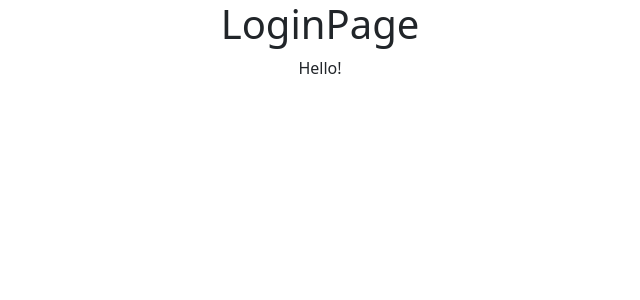
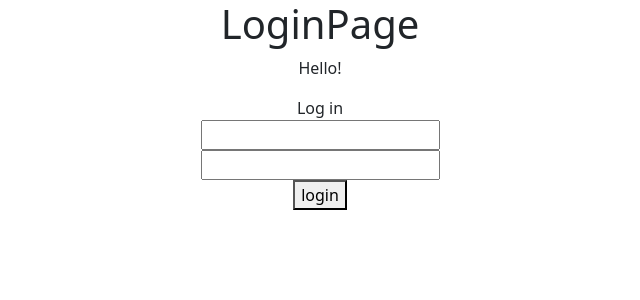
Before and after one commit to swsnu/swppfall2022-team16, a React (Create React App) app in the folder frontend/: page /login in a window 1280 px wide. Shown: the top 300 px of the page, without its empty margins (320-960 px from the left). Built offline with nearby package versions, Linux system fonts and the light colour scheme.

Commit message:
Add Login with axios post

```diff
--- a/frontend/src/components/LoginForm.tsx
+++ b/frontend/src/components/LoginForm.tsx
@@ -1,7 +1,30 @@
-import React from 'react'
+import React, { useState } from 'react'
+import { useDispatch } from 'react-redux'
+import { AppDispatch } from '../store'
+import { login } from '../store/slices/bridgeus'
 
 export default function LoginForm (): JSX.Element {
-  return <div>
-    Hi LoginForm!
-  </div>
+  const dispatch = useDispatch<AppDispatch>()
+  const [email, setEmail] = useState<string>('')
+  const [password, setPassword] = useState<string>('')
+
+  const loginbuttonHandler = async () => {
+    const result = await dispatch(login({ email: email, password: password }))
+    console.log(result)
+  }
+
+  return (
+    <div className='Login'>
+      <div className='Login-page'>
+        <div className = "pageTitle"> Log in </div>
+        <div className = "email-input">
+          <input id = "email-input" type = "email" onChange = {(e) => setEmail(e.target.value)}></input>
+        </div>
+        <div className = "pw-input">
+          <input id = "pw-input" type = "pw" onChange = {(e) => setPassword(e.target.value)}></input>
+        </div>
+      </div>
+    <button id = "login-button" onClick = {() => loginbuttonHandler()}>login</button>
+    </div>
+  )
 }
--- a/frontend/src/index.tsx
+++ b/frontend/src/index.tsx
@@ -3,13 +3,17 @@ import ReactDOM from 'react-dom/client'
 import './index.css'
 import App from './App'
 import reportWebVitals from './reportWebVitals'
+import { Provider } from 'react-redux'
+import { store } from './store'
 
 const root = ReactDOM.createRoot(
   document.getElementById('root') as HTMLElement
 )
 root.render(
   <React.StrictMode>
-    <App />
+    <Provider store={store}>
+      <App />
+    </Provider>
   </React.StrictMode>
 )
 
--- a/frontend/src/pages/LoginPage.tsx
+++ b/frontend/src/pages/LoginPage.tsx
@@ -1,8 +1,10 @@
 import React from 'react'
+import LoginForm from '../components/LoginForm'
 
 export default function LoginPage (): JSX.Element {
   return <div>
     <h1>LoginPage</h1>
     <p>Hello!</p>
+    <LoginForm />
   </div>
 }
--- /dev/null
+++ b/frontend/src/store/index.ts
@@ -0,0 +1,12 @@
+import { configureStore } from '@reduxjs/toolkit'
+import bridgeusReducer from './slices/bridgeus'
+
+export const store = configureStore({
+  reducer: {
+    bridgeus: bridgeusReducer
+  }
+})
+
+export type RootState = ReturnType<typeof store.getState>
+export type AppStore = typeof store
+export type AppDispatch = typeof store.dispatch
--- /dev/null
+++ b/frontend/src/store/slices/bridgeus.ts
@@ -0,0 +1,55 @@
+import { createAsyncThunk, createSlice } from '@reduxjs/toolkit'
+import axios from 'axios'
+import { RootState } from '..'
+
+export interface UserInfo {
+  id: number
+}
+
+export interface ProductInfo {
+  img_url: string
+  name: string
+}
+
+export interface PostInfo {
+  img_url: string
+  title: string
+}
+
+export interface OrderInfo {
+  item_id: number
+}
+
+export interface BridgeusState {
+  login_info: UserInfo | null
+}
+
+const initialState: BridgeusState = {
+  login_info: null
+}
+
+export const login = createAsyncThunk(
+  'bridgeus/login',
+  async (form: { email: string, password: string }, { dispatch }) => {
+    const response = await axios.post('/api/signup/', form)
+    return response.data
+  }
+)
+
+export const bridgeusSlice = createSlice({
+  name: 'bridgeus',
+  initialState,
+  reducers: {
+
+  },
+  extraReducers: (builder) => {
+    builder.addCase(login.fulfilled, (state, action) => {
+      state.login_info = null
+    })
+  }
+})
+
+export const bridgeusActions = bridgeusSlice.actions
+export const selectbridgeus = (state: RootState) => state.bridgeus
+
+export default bridgeusSlice.reducer
```
Also changed, not shown: frontend/.eslintrc.js.
